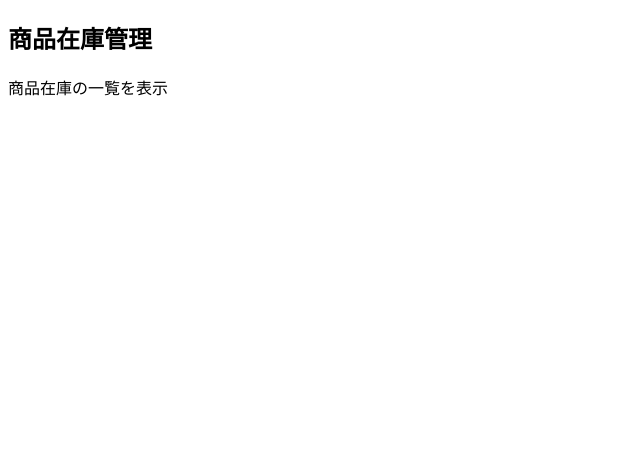
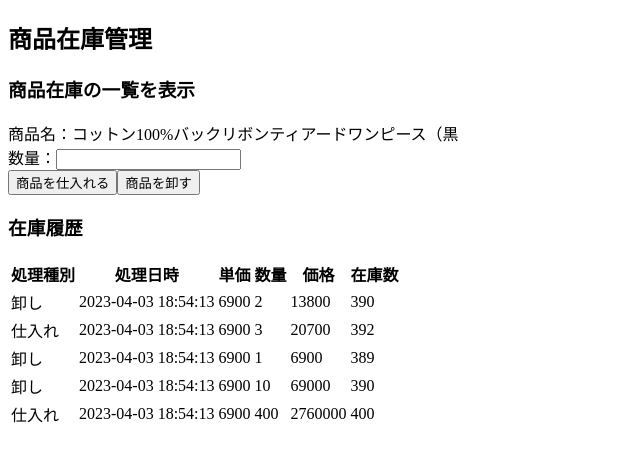
Before and after one commit to re2osushi8888/study-fullstack-web-dev, a Next.js app in the folder frontend/: page /inventory/products/1 in a window 1280 px wide. Shown: the top 460 px of the page, without its empty margins (0-640 px from the left). Built offline with nearby package versions, Linux system fonts and the light colour scheme.

Commit message:
chapter 5-4-1
モックアップの作成

```diff
--- a/frontend/app/inventory/products/[id]/page.tsx
+++ b/frontend/app/inventory/products/[id]/page.tsx
@@ -1,8 +1,87 @@
+'use client'
+
+import { useEffect, useState } from "react"
+import inventoriesData from '../sample/dummy_inventories.json'
+import productsData from '../sample/dummy_products.json'
+
+type ProductData = {
+  id: number
+  name: string
+  price: number
+  description: string
+}
+
+type InventoryData = {
+  id: number
+  type: string
+  date: string
+  unit: number
+  quantity: number
+  price: number
+  inventory: number
+}
+
 export default function Page() {
+  // 商品IDにあたる検索条件
+  const params = { id: 1}
+
+  //読み込みデータを保持
+  const [product,setProduct] = useState<ProductData>({id: 0,name: '', price: 0, description: ''})
+  const [data, setData] = useState<Array<InventoryData>>([])
+
+  useEffect(() => {
+    const selectedProduct: ProductData = productsData.find(v => v.id == params.id)?? {
+      id: 0,
+      name: '',
+      price: 0,
+      description: '',
+    }
+    setProduct(selectedProduct)
+    setData(inventoriesData)
+  })
+
   return (
     <>
       <h2>商品在庫管理</h2>
-        <p>商品在庫の一覧を表示</p>
+      <h3>商品在庫の一覧を表示</h3>
+      <form>
+        <div>
+          <label>商品名：</label>
+          <span>{product.name}</span>
+        </div>
+        <div>
+          <label>数量：</label>
+          <input type="text" />
+        </div>
+        <button>商品を仕入れる</button>
+        <button>商品を卸す</button>
+      </form>
+      <h3>在庫履歴</h3>
+      <table>
+        <thead>
+          <tr>
+            <th>処理種別</th>
+            <th>処理日時</th>
+            <th>単価</th>
+            <th>数量</th>
+            <th>価格</th>
+            <th>在庫数</th>
+          </tr>
+        </thead>
+        <tbody>
+          {data.map((data: InventoryData) =>(
+            <tr key={data.id}>
+              <td>{data.type}</td>
+              <td>{data.date}</td>
+              <td>{data.unit}</td>
+              <td>{data.quantity}</td>
+              <td>{data.price}</td>
+              <td>{data.inventory}</td>
+            </tr>
+          ))}
+        </tbody>
+      </table>
+
     </>
   )
 }
--- /dev/null
+++ b/frontend/app/inventory/products/sample/dummy_inventories.json
@@ -0,0 +1,47 @@
+[
+  {
+    "id": 1,
+    "type": "卸し",
+    "date": "2023-04-03 18:54:13",
+    "unit": 6900,
+    "quantity": 2,
+    "price": 13800,
+    "inventory": 390
+  },
+  {
+    "id": 2,
+    "type": "仕入れ",
+    "date": "2023-04-03 18:54:13",
+    "unit": 6900,
+    "quantity": 3,
+    "price": 20700,
+    "inventory": 392
+  },
+  {
+    "id": 3,
+    "type": "卸し",
+    "date": "2023-04-03 18:54:13",
+    "unit": 6900,
+    "quantity": 1,
+    "price": 6900,
+    "inventory": 389
+  },
+  {
+    "id": 4,
+    "type": "卸し",
+    "date": "2023-04-03 18:54:13",
+    "unit": 6900,
+    "quantity": 10,
+    "price": 69000,
+    "inventory": 390
+  },
+  {
+    "id": 5,
+    "type": "仕入れ",
+    "date": "2023-04-03 18:54:13",
+    "unit": 6900,
+    "quantity": 400,
+    "price": 2760000,
+    "inventory": 400
+  }
+]
```
